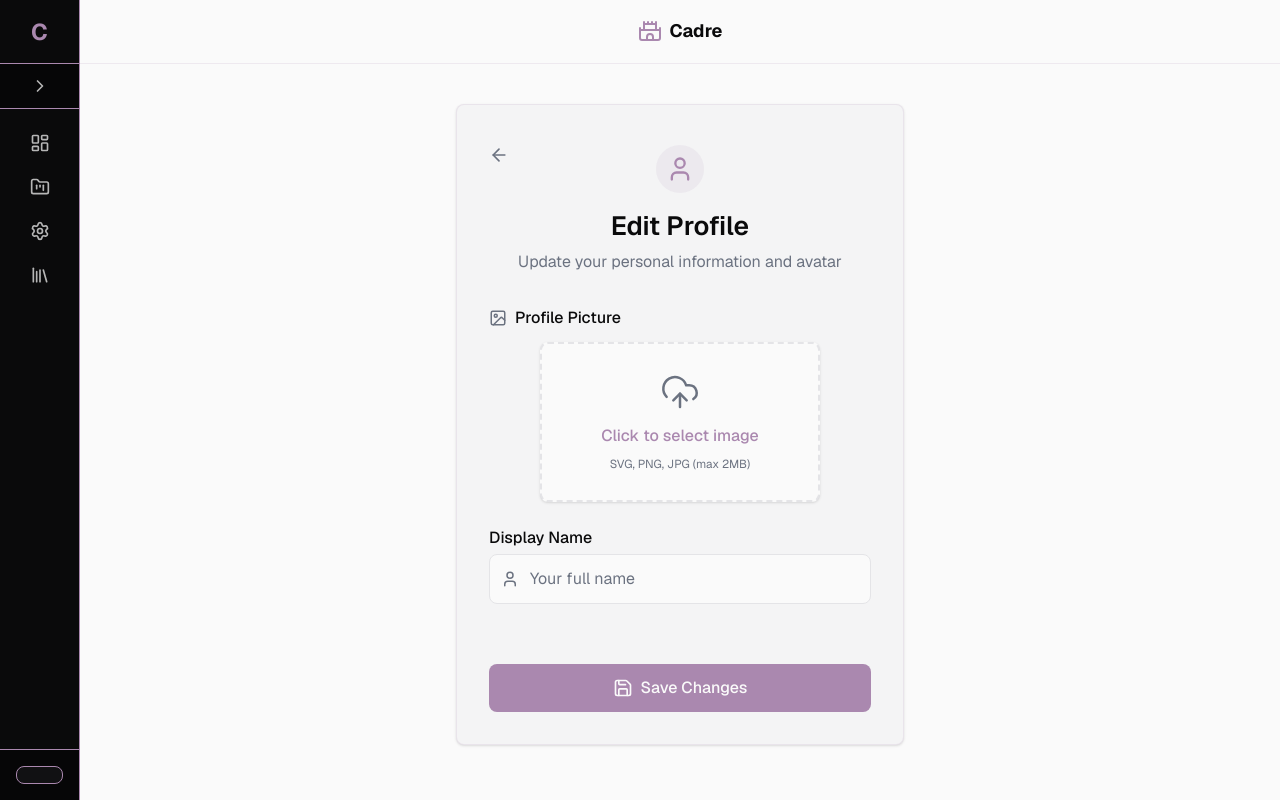
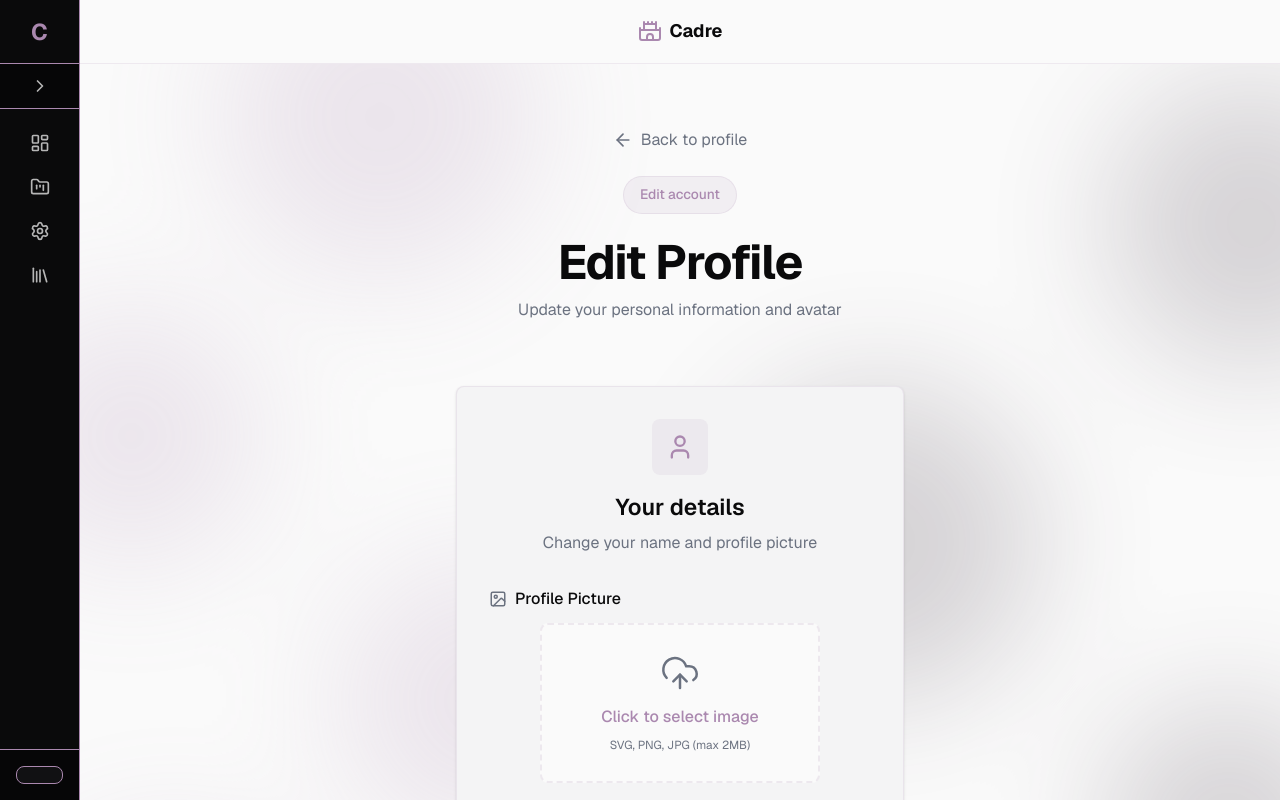
Before and after one commit to AllanCordova/openbuilder, a Next.js app: page /settings/edit in a window 1280 px wide. Shown: the top 800 px of the page. Built offline with nearby package versions, Linux system fonts and the light colour scheme; no server answers.

Commit message:
feat(settings): redesign profile and settings pages with framer-motion

```diff
--- a/app/settings/edit/page.tsx
+++ b/app/settings/edit/page.tsx
@@ -1,9 +1,54 @@
+"use client";
+
+import Link from "next/link";
+import { ArrowLeft } from "lucide-react";
+import { motion } from "framer-motion";
+import { AmbientOrbs, ScrollReveal } from "@/components/landing";
 import { UserUpdate } from "@/components/config/UserUpdate";
 
-export default function Settings() {
+export default function SettingsEditPage() {
   return (
-    <>
-      <UserUpdate />
-    </>
+    <div className="relative min-h-screen flex flex-col bg-background">
+      <AmbientOrbs />
+      <main className="relative z-10 flex-1 w-full">
+        <section className="relative py-16 px-4 overflow-hidden">
+          <ScrollReveal className="relative z-10 max-w-canvas mx-auto w-full flex flex-col items-center text-center">
+            <Link
+              href="/settings"
+              className="inline-flex items-center gap-2 text-muted hover:text-foreground transition-colors mb-6 group"
+            >
+              <ArrowLeft
+                size={20}
+                strokeWidth={2}
+                className="group-hover:-translate-x-0.5 transition-transform"
+              />
+              <span>Back to profile</span>
+            </Link>
+            <motion.div
+              className="inline-flex items-center gap-2 px-4 py-2 rounded-full bg-primary/10 text-primary border border-[var(--header-border)] text-sm font-medium mb-6 w-fit"
+              initial={{ opacity: 0, scale: 0.95 }}
+              animate={{ opacity: 1, scale: 1 }}
+              transition={{ duration: 0.5 }}
+            >
+              <span>Edit account</span>
+            </motion.div>
+            <h1 className="text-4xl sm:text-5xl font-bold text-foreground tracking-tight mb-3">
+              Edit Profile
+            </h1>
+            <p className="text-typography-body text-muted max-w-xl">
+              Update your personal information and avatar
+            </p>
+          </ScrollReveal>
+        </section>
+
+        <section className="relative z-10 px-4 pb-24">
+          <div className="max-w-canvas mx-auto w-full flex justify-center">
+            <ScrollReveal className="w-full max-w-md">
+              <UserUpdate />
+            </ScrollReveal>
+          </div>
+        </section>
+      </main>
+    </div>
   );
 }
--- a/app/settings/page.tsx
+++ b/app/settings/page.tsx
@@ -3,52 +3,79 @@
 import Link from "next/link";
 import Image from "next/image";
 import { User, Mail, Calendar, Edit2 } from "lucide-react";
+import { motion } from "framer-motion";
+import { AmbientOrbs, ScrollReveal } from "@/components/landing";
 import { useProfile } from "@/hooks/useProfile";
 import { Spinner } from "@/components/ui/Spinner";
-import { EmptyFallback } from "@/components/ui/EmptyFallback";
+import { EmptyFallback } from "@/components/ui/fallback/EmptyFallback";
 
 export default function ProfilePage() {
   const { data, isLoading } = useProfile();
 
   if (isLoading) {
     return (
-      <div className="flex flex-col items-center justify-center min-h-[60vh] gap-4">
+      <div className="relative min-h-screen flex flex-col bg-background">
+        <AmbientOrbs />
+        <main className="relative z-10 flex-1 flex flex-col items-center justify-center min-h-[60vh] gap-4 px-4">
           <Spinner />
           <p className="text-typography-body text-muted animate-pulse">
             Loading profile...
           </p>
+        </main>
       </div>
     );
   }
 
   if (!data) {
-    return <EmptyFallback message="Could not load profile data." />;
+    return (
+      <div className="relative min-h-screen flex flex-col bg-background">
+        <AmbientOrbs />
+        <main className="relative z-10 flex-1 flex items-center justify-center px-4">
+          <EmptyFallback message="Could not load profile data." />
+        </main>
+      </div>
+    );
   }
 
   return (
-    <div className="p-spacing-lg max-w-4xl mx-auto w-full flex flex-col gap-8">
+    <div className="relative min-h-screen flex flex-col bg-background">
+      <AmbientOrbs />
+      <main className="relative z-10 flex-1 w-full">
+        <section className="relative py-16 px-4 overflow-hidden">
+          <ScrollReveal className="relative z-10 max-w-canvas mx-auto w-full">
             <div className="flex flex-col sm:flex-row sm:items-center justify-between gap-4">
-        <div>
-          <h1 className="text-typography-display font-bold text-foreground">
-            My Profile
-          </h1>
-          <p className="text-typography-body text-muted">
-            Manage your personal information and account settings
-          </p>
-        </div>
-
+              <motion.div
+                className="inline-flex items-center gap-2 px-4 py-2 rounded-full bg-primary/10 text-primary border border-[var(--header-border)] text-sm font-medium mb-6 w-fit"
+                initial={{ opacity: 0, scale: 0.95 }}
+                animate={{ opacity: 1, scale: 1 }}
+                transition={{ duration: 0.5 }}
+              >
+                <User size={18} />
+                <span>Account</span>
+              </motion.div>
               <Link
                 href="/settings/edit"
-          className="inline-flex items-center gap-2 px-5 py-2.5 rounded-default font-medium text-typography-body bg-primary text-background hover:bg-[var(--primary-hover)] transition-colors shrink-0"
+                className="inline-flex items-center gap-2 px-6 py-3 rounded-default font-semibold text-typography-body bg-primary text-background hover:bg-[var(--primary-hover)] transition-all shadow-lg hover:shadow-[var(--shadow-primary)] hover:scale-[1.02] active:scale-[0.98] shrink-0 w-fit"
               >
                 <Edit2 size={18} strokeWidth={2} />
                 <span>Edit Profile</span>
               </Link>
             </div>
+            <h1 className="text-4xl sm:text-5xl font-bold text-foreground tracking-tight mb-3">
+              My Profile
+            </h1>
+            <p className="text-typography-body text-muted max-w-xl">
+              Manage your personal information and account settings
+            </p>
+          </ScrollReveal>
+        </section>
 
-      <div className="bg-background-alt border border-header rounded-default overflow-hidden shadow-sm">
-        <div className="p-6 sm:p-8 flex flex-col sm:flex-row items-center sm:items-start gap-6 border-b border-border-light bg-background/50">
-          <div className="relative w-28 h-28 sm:w-32 sm:h-32 rounded-full overflow-hidden border-4 border-background bg-[var(--primary)]/10 flex items-center justify-center shrink-0 shadow-sm">
+        <section className="relative z-10 px-4 pb-24">
+          <div className="max-w-canvas mx-auto w-full">
+            <ScrollReveal>
+              <div className="rounded-default border border-[var(--header-border)] bg-background-alt overflow-hidden shadow-sm hover:border-primary/30 hover:shadow-lg hover:shadow-primary/5 transition-all duration-300">
+                <div className="p-6 sm:p-8 flex flex-col sm:flex-row items-center sm:items-start gap-6 border-b border-[var(--header-border)] bg-background/50">
+                  <div className="relative w-28 h-28 sm:w-32 sm:h-32 rounded-full overflow-hidden border-4 border-background bg-primary/10 flex items-center justify-center shrink-0 shadow-sm">
                     {data.avatar_url ? (
                       <Image
                         src={data.avatar_url}
@@ -63,9 +90,8 @@ export default function ProfilePage() {
                       </span>
                     )}
                   </div>
-
-          <div className="flex flex-col items-center sm:items-start text-center sm:text-left mt-2 sm:mt-4">
-            <h2 className="text-typography-display font-semibold text-foreground">
+                  <div className="flex flex-col items-center sm:items-start text-center sm:text-left">
+                    <h2 className="text-2xl font-semibold text-foreground">
                       {data.name}
                     </h2>
                     <p className="text-typography-body text-muted flex items-center gap-2 mt-1">
@@ -76,33 +102,33 @@ export default function ProfilePage() {
                 </div>
 
                 <div className="p-6 sm:p-8 flex flex-col gap-6">
-          <h3 className="text-typography-heading font-medium text-foreground flex items-center gap-2">
-            <User size={20} className="text-primary" />
+                  <h3 className="text-typography-heading font-semibold text-foreground flex items-center gap-2">
+                    <div className="w-10 h-10 rounded-default bg-primary/10 flex items-center justify-center text-primary">
+                      <User size={20} strokeWidth={2} />
+                    </div>
                     Account Details
                   </h3>
 
-          <div className="grid grid-cols-1 sm:grid-cols-2 gap-x-8 gap-y-6">
-            <div className="flex flex-col gap-1 p-4 rounded-default border border-border-light bg-background">
-              <span className="text-[length:var(--text-sm)] font-medium text-muted uppercase tracking-wider">
+                  <div className="grid grid-cols-1 sm:grid-cols-2 gap-6">
+                    <div className="flex flex-col gap-1 p-5 rounded-default border border-[var(--header-border)] bg-background hover:border-primary/20 transition-colors">
+                      <span className="text-sm font-medium text-muted uppercase tracking-wider">
                         Full Name
                       </span>
                       <span className="text-typography-body text-foreground font-medium">
                         {data.name}
                       </span>
                     </div>
-
-            <div className="flex flex-col gap-1 p-4 rounded-default border border-border-light bg-background">
-              <span className="text-[length:var(--text-sm)] font-medium text-muted uppercase tracking-wider">
+                    <div className="flex flex-col gap-1 p-5 rounded-default border border-[var(--header-border)] bg-background hover:border-primary/20 transition-colors">
+                      <span className="text-sm font-medium text-muted uppercase tracking-wider">
                         Email Address
                       </span>
                       <span className="text-typography-body text-foreground font-medium">
                         {data.email}
                       </span>
                     </div>
-
                     {data.createdAt && (
-              <div className="flex flex-col gap-1 p-4 rounded-default border border-border-light bg-background">
-                <span className="text-[length:var(--text-sm)] font-medium text-muted uppercase tracking-wider flex items-center gap-2">
+                      <div className="flex flex-col gap-1 p-5 rounded-default border border-[var(--header-border)] bg-background hover:border-primary/20 transition-colors sm:col-span-2">
+                        <span className="text-sm font-medium text-muted uppercase tracking-wider flex items-center gap-2">
                           <Calendar size={14} /> Member Since
                         </span>
                         <span className="text-typography-body text-foreground font-medium">
@@ -116,6 +142,10 @@ export default function ProfilePage() {
                   </div>
                 </div>
               </div>
+            </ScrollReveal>
+          </div>
+        </section>
+      </main>
     </div>
   );
 }
--- a/components/config/UserUpdate.tsx
+++ b/components/config/UserUpdate.tsx
@@ -8,7 +8,6 @@ import {
   UploadCloud,
   ImageIcon,
   Trash2,
-  ArrowLeft,
 } from "lucide-react";
 import { toast } from "sonner";
 import type { ZodIssue } from "zod";
@@ -18,7 +17,7 @@ import { updateProfile } from "@/actions/Auth.action";
 import { updateUserSchema, type UpdateUserSchema } from "@/schemas/Auth.schema";
 import { Input } from "@/components/ui/Input";
 import { Spinner } from "@/components/ui/Spinner";
-import { ErrorFallback } from "@/components/ui/ErrorFallback";
+import { ErrorFallback } from "@/components/ui/fallback/ErrorFallback";
 import { useProfile } from "@/hooks/useProfile";
 import { useImageUpload } from "@/hooks/useImageUpload";
 
@@ -74,8 +73,7 @@ export function UserUpdate() {
   }
 
   return (
-    <div className="min-h-[calc(100vh-80px)] flex items-center justify-center p-4">
-      <div className="relative w-full max-w-md">
+    <div className="relative w-full">
       {(isSubmitting || isLoading) && (
         <div
           className="absolute inset-0 z-10 flex items-center justify-center rounded-default bg-background/80 backdrop-blur-sm"
@@ -87,26 +85,17 @@ export function UserUpdate() {
 
       <form
         onSubmit={handleSubmit(onSubmit)}
-          className="flex flex-col gap-6 w-full p-8 bg-background-alt border border-header rounded-default shadow-sm"
+        className="flex flex-col gap-6 w-full p-6 sm:p-8 bg-background-alt border border-[var(--header-border)] rounded-default shadow-sm hover:border-primary/30 hover:shadow-lg hover:shadow-primary/5 transition-all duration-300"
       >
-          <div className="relative flex flex-col items-center gap-2 mb-2 text-center">
-            <button
-              type="button"
-              onClick={() => router.back()}
-              className="absolute left-0 top-0 p-2 -ml-2 text-muted hover:text-foreground hover:bg-background/50 rounded-default transition-colors"
-              title="Go back"
-            >
-              <ArrowLeft size={20} strokeWidth={2} />
-            </button>
-
-            <div className="w-12 h-12 rounded-full bg-primary/10 flex items-center justify-center text-primary mb-2 mt-2">
+        <div className="flex flex-col items-center gap-2 mb-2 text-center">
+          <div className="w-14 h-14 rounded-default bg-primary/10 flex items-center justify-center text-primary mb-2">
             <User size={28} strokeWidth={2} />
           </div>
-            <h2 className="text-typography-display font-semibold text-foreground">
-              Edit Profile
+          <h2 className="text-xl font-semibold text-foreground">
+            Your details
           </h2>
-            <p className="text-typography-body text-muted">
-              Update your personal information and avatar
+          <p className="text-typography-body text-muted text-sm">
+            Change your name and profile picture
           </p>
         </div>
 
@@ -119,12 +108,12 @@ export function UserUpdate() {
 
             <div className="flex flex-col items-center justify-center gap-4 w-full">
               {isUploadingFile ? (
-                <div className="w-full h-40 flex flex-col items-center justify-center rounded-default border-2 border-dashed border-border-light bg-background shadow-sm">
+                <div className="w-full h-40 flex flex-col items-center justify-center rounded-default border-2 border-dashed border-[var(--header-border)] bg-background">
                   <Spinner />
                 </div>
               ) : currentAvatar ? (
                 <div className="flex flex-col items-center gap-3 w-full">
-                  <div className="relative w-32 h-32 rounded-default overflow-hidden border-2 border-border-light bg-background shadow-sm mx-auto">
+                  <div className="relative w-32 h-32 rounded-default overflow-hidden border-2 border-[var(--header-border)] bg-background mx-auto">
                     <Image
                       src={currentAvatar}
                       alt="Avatar preview"
@@ -144,7 +133,7 @@ export function UserUpdate() {
                   </button>
                 </div>
               ) : (
-                <label className="w-full max-w-[280px] h-40 mx-auto flex flex-col items-center justify-center rounded-default border-2 border-dashed border-border-light bg-background hover:bg-background/50 hover:border-primary transition-all cursor-pointer shadow-sm group">
+                <label className="w-full max-w-[280px] h-40 mx-auto flex flex-col items-center justify-center rounded-default border-2 border-dashed border-[var(--header-border)] bg-background hover:bg-primary/5 hover:border-primary/50 transition-all cursor-pointer group">
                   <input
                     type="file"
                     accept="image/*"
@@ -186,13 +175,12 @@ export function UserUpdate() {
           <button
             type="submit"
             disabled={isSubmitting || isLoading || isUploadingFile}
-            className="w-full mt-2 inline-flex items-center justify-center gap-2 py-3 rounded-default font-medium text-typography-body bg-primary text-background hover:bg-[var(--primary-hover)] transition-colors disabled:opacity-60 disabled:cursor-not-allowed"
+            className="w-full mt-2 inline-flex items-center justify-center gap-2 py-3.5 rounded-default font-semibold text-typography-body bg-primary text-background hover:bg-[var(--primary-hover)] transition-all shadow-lg hover:shadow-[var(--shadow-primary)] hover:scale-[1.01] active:scale-[0.99] disabled:opacity-60 disabled:cursor-not-allowed disabled:hover:scale-100"
           >
             <Save size={20} strokeWidth={2} />
             <span>{isSubmitting ? "Saving Changes..." : "Save Changes"}</span>
           </button>
         </form>
     </div>
-    </div>
   );
 }
```
Lines whose indentation alone changed are shown as unchanged.
